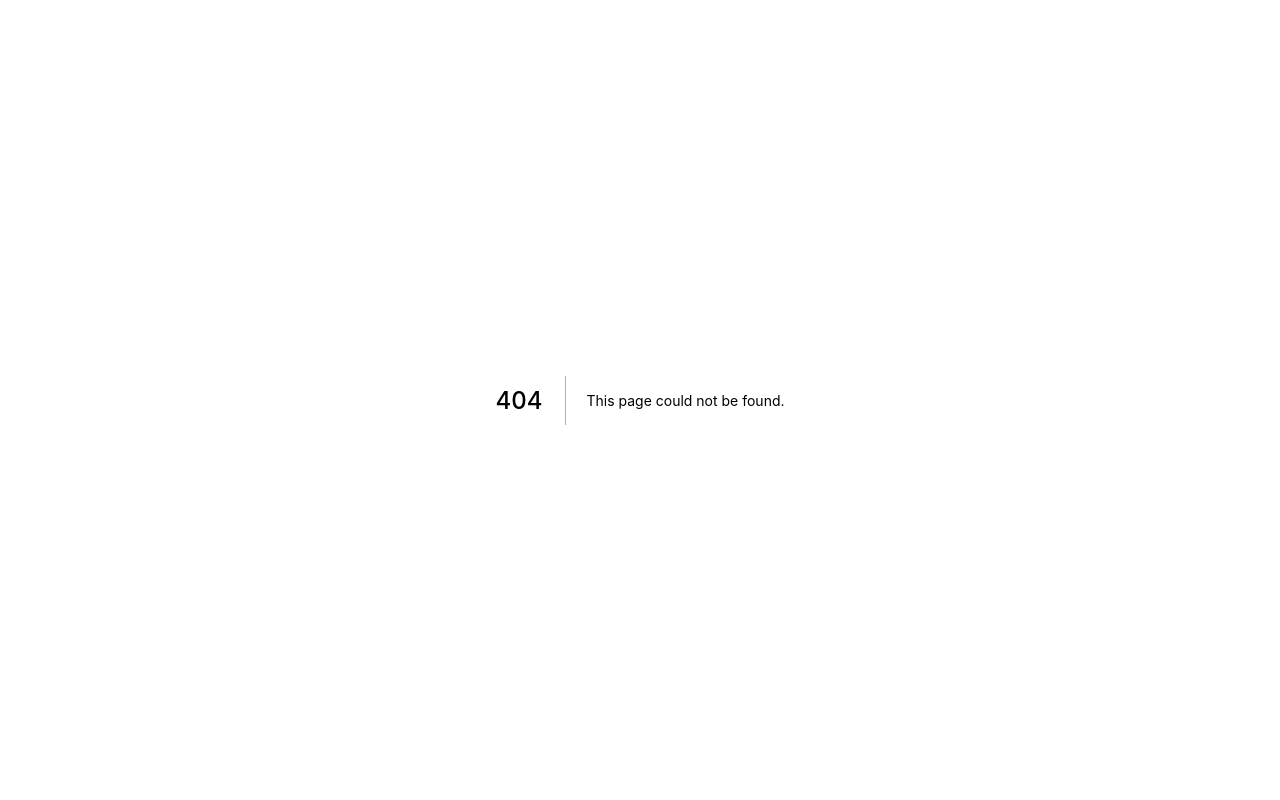
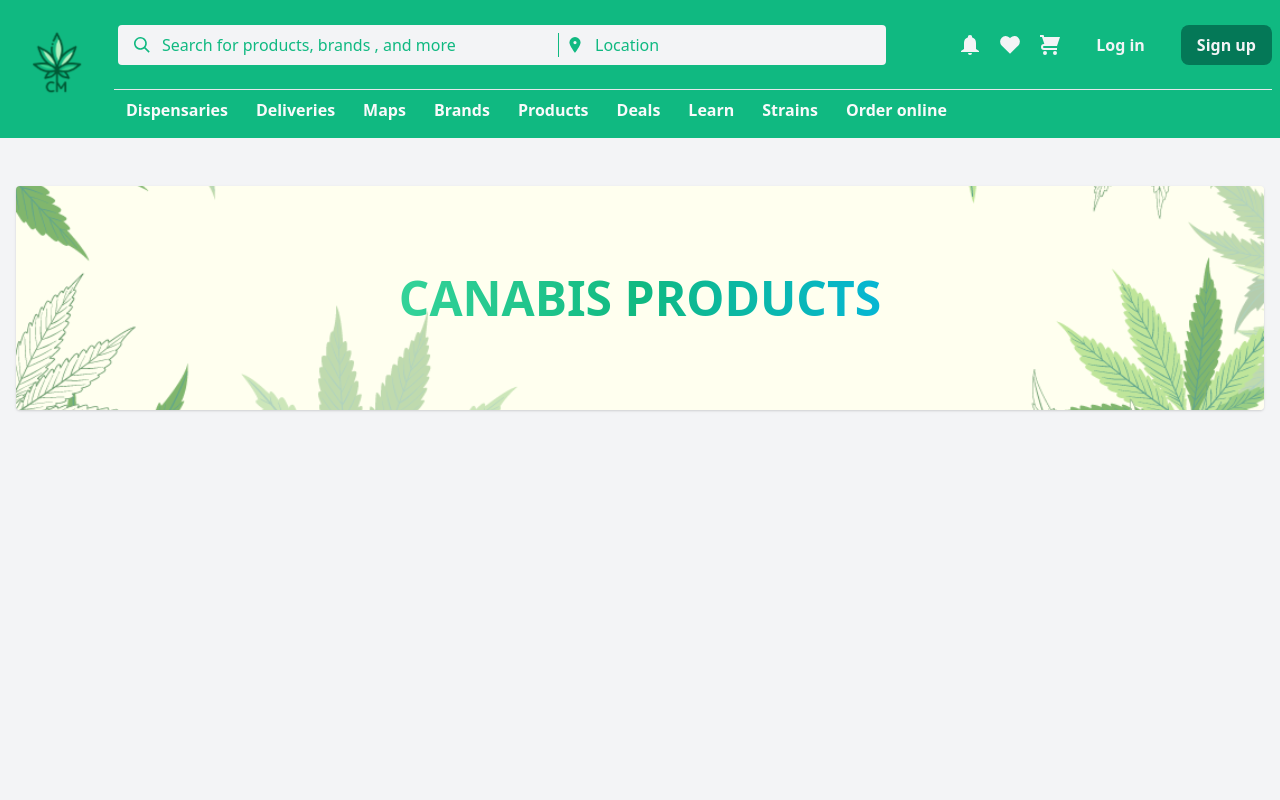
Before and after one commit to braveheart-star/sonic-canabis-app, a Next.js app: page /products in a window 1280 px wide. Before the commit this address had no page. Shown: the top 800 px of the page. Built offline with nearby package versions, Linux system fonts and the light colour scheme.

Commit message:
implemented  url

```diff
--- /dev/null
+++ b/src/components/common/Banner.tsx
@@ -0,0 +1,47 @@
+import React from "react";
+import Image from "next/image";
+
+export const Banner = () => {
+  return (
+    <div className="relative w-full mt-4 ">
+      <div className="relative hidden w-full h-56 rounded shadow lg:flex">
+        <Image
+          src="/images/home/AD.svg"
+          alt="Picture of the author"
+          layout="fill" // required
+          objectFit="cover" // change to suit your needs
+          className="rounded " // just an example
+        />
+      </div>
+      <div className="justify-around space-x-2 sm:flex">
+        <div className="relative w-full h-32 rounded-lg shadow lg:hidden sm:w-80 sm:h-44">
+          <Image
+            src="/images/home/mobile_BG1.jpg"
+            alt="Picture of the author"
+            layout="fill" // required
+            objectFit="cover" // change to suit your needs
+            className="rounded " // just an example
+          />
+        </div>
+        <div className="relative hidden w-full h-32 rounded-lg shadow sm:flex lg:hidden sm:w-80 sm:h-44">
+          <Image
+            src="/images/home/mobile_BG2.jpg"
+            alt="Picture of the author"
+            layout="fill" // required
+            objectFit="cover" // change to suit your needs
+            className="rounded " // just an example
+          />
+        </div>
+      </div>
+      <div className="absolute inset-0 hidden lg:block ">
+        <div className="flex h-full ">
+          <div className="m-auto ">
+            <span className="text-5xl font-extrabold text-transparent uppercase bg-clip-text bg-gradient-to-r from-green-400 via-emerald-500 to-cyan-500">
+              Canabis products
+            </span>
+          </div>
+        </div>
+      </div>
+    </div>
+  );
+};
--- a/src/components/common/Header.tsx
+++ b/src/components/common/Header.tsx
@@ -10,15 +10,42 @@ import storage from "../../utils/storage";
 import checkLogin from "../../utils/checkLogin";
 
 const providers = [
-  "Dispensaries",
-  "Deliveries",
-  "Maps",
-  "Brands",
-  "Products",
-  "Deals",
-  "Learn",
-  "Strains",
-  "Order online",
+  {
+    name: "Dispensaries",
+    url: "",
+  },
+  {
+    name: "Deliveries",
+    url: "/delivery",
+  },
+  {
+    name: "Maps",
+    url: "",
+  },
+  {
+    name: "Brands",
+    url: "",
+  },
+  {
+    name: "Products",
+    url: "",
+  },
+  {
+    name: "Deals",
+    url: "",
+  },
+  {
+    name: "Learn",
+    url: "",
+  },
+  {
+    name: "Strains",
+    url: "",
+  },
+  {
+    name: "Order online",
+    url: "",
+  },
 ];
 
 export const Header = () => {
@@ -219,9 +246,9 @@ export const Header = () => {
           <div className="items-center px-3 py-2 space-x-5 overflow-x-scroll border-t lg:overflow-auto sm:space-x-4 whitespace-nowrap lg:flex lg:col-start-2 lg:col-end-13 lg:space-x-7 text-gray-50 ">
             {providers.map((item, idx) => {
               return (
-                <Link href={`/${item.toLowerCase()}`} key={idx}>
+                <Link href={item.url} key={idx}>
                   <button className="font-semibold tracking-wide focus:outline-none sm:tracking-normal">
-                    {item}
+                    {item.name}
                   </button>
                 </Link>
               );
--- a/src/pages/index.tsx
+++ b/src/pages/index.tsx
@@ -1,53 +1,13 @@
-import Image from "next/image";
-
 import { Layout } from "../components/common/Layout";
 import { Card } from "../components/common/Card";
+import { Banner } from "../components/common/Banner";
 import { regions } from "../utils/data";
 
 export default function Home() {
   return (
     <Layout>
       <div className="container px-2 mx-auto space-y-8 sm:px-4 max-w-7xl">
-        <div className="relative w-full mt-4 ">
-          <div className="relative hidden w-full h-56 rounded shadow lg:flex">
-            <Image
-              src="/images/home/AD.svg"
-              alt="Picture of the author"
-              layout="fill" // required
-              objectFit="cover" // change to suit your needs
-              className="rounded " // just an example
-            />
-          </div>
-          <div className="justify-around space-x-2 sm:flex">
-            <div className="relative w-full h-32 rounded-lg shadow lg:hidden sm:w-80 sm:h-44">
-              <Image
-                src="/images/home/mobile_BG1.jpg"
-                alt="Picture of the author"
-                layout="fill" // required
-                objectFit="cover" // change to suit your needs
-                className="rounded " // just an example
-              />
-            </div>
-            <div className="relative hidden w-full h-32 rounded-lg shadow sm:flex lg:hidden sm:w-80 sm:h-44">
-              <Image
-                src="/images/home/mobile_BG2.jpg"
-                alt="Picture of the author"
-                layout="fill" // required
-                objectFit="cover" // change to suit your needs
-                className="rounded " // just an example
-              />
-            </div>
-          </div>
-          <div className="absolute inset-0 hidden lg:block ">
-            <div className="flex h-full ">
-              <div className="m-auto ">
-                <span className="text-5xl font-extrabold text-transparent uppercase bg-clip-text bg-gradient-to-r from-green-400 via-emerald-500 to-cyan-500">
-                  Canabis products
-                </span>
-              </div>
-            </div>
-          </div>
-        </div>
+        <Banner />
         <div className="space-y-4 lg:space-y-8 ">
           <Card />
           <Card />
--- /dev/null
+++ b/src/pages/products/index.tsx
@@ -0,0 +1,13 @@
+import React from "react";
+import { Banner } from "../../components/common/Banner";
+import { Layout } from "../../components/common/Layout";
+
+export default function products() {
+  return (
+    <Layout>
+      <div className="container px-2 mx-auto space-y-8 sm:px-4 max-w-7xl">
+        <Banner />
+      </div>
+    </Layout>
+  );
+}
```
Also changed, not shown: src/pages/auth/login.tsx (+4 -4 lines).
